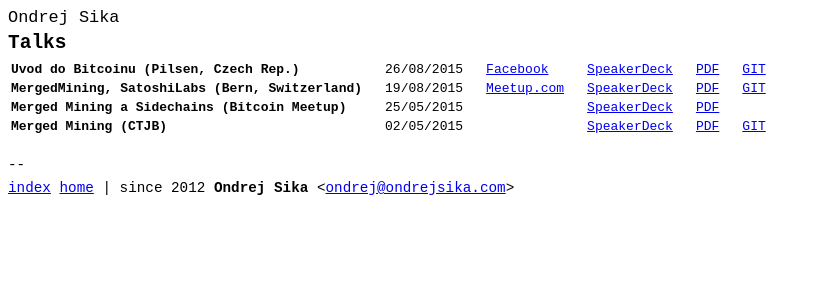
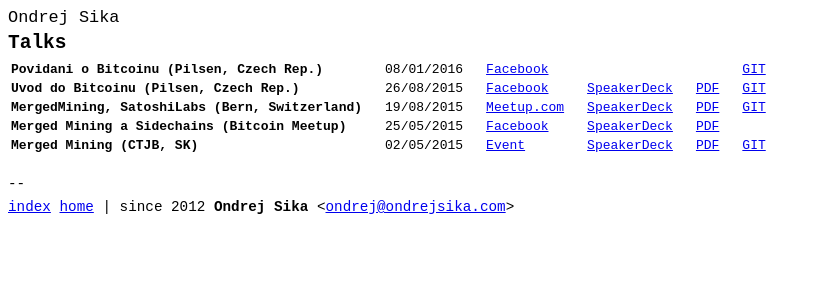
Before and after one commit to ondrejsika/ondrejsika.com, a Jekyll site: the page built from talks/index.md, in a window 1280 px wide. Shown: the top 300 px of the page, without its empty margins (0-821 px from the left). Built offline with Jekyll 4.4.1, drawn with Linux system fonts in a browser that asks for light colours; Markdown is read by kramdown in place of the engine named in the settings; comment, search, counter and statistics services are not loaded.

Commit message:
talks - add povidani o bitcoinu, add some event links

```diff
--- a/talks/index.md
+++ b/talks/index.md
@@ -6,6 +6,20 @@
 ## Talks
 
 <table>
+
+<tr id="bitcoin-pilsen-2016"><td>
+<b>Povidani o Bitcoinu (Pilsen, Czech Rep.)</b>
+</td><td>
+08/01/2016
+</td><td>
+<a href="https://www.facebook.com/events/1541402356172148/">Facebook</a>
+</td><td>
+<!-- <a href="">SpeakerDeck</a> -->
+</td><td>
+<!-- <a href="">PDF</a> -->
+</td><td>
+<a href="https://github.com/ondrejsika/uvod-do-bitcoinu-slides">GIT</a>
+</td></tr>
 
 <tr id="bitcoin-pilsen-2015"><td>
 <b>Uvod do Bitcoinu (Pilsen, Czech Rep.)</b>
@@ -18,7 +32,7 @@
 </td><td>
 <a href="https://speakerd.s3.amazonaws.com/presentations/fe5a08e0c75248ffbcf6bf914b3dad79/Ondrej_Sika__Bitcoin_Intro__slides.pdf">PDF</a>
 </td><td>
-<a href="https://github.com/ondrejsika/uvod-do-bitcoinu-slides">GIT</a>
+<a href="https://github.com/ondrejsika/uvod-do-bitcoinu-slides/tree/seraf2015">GIT</a>
 </td></tr>
 
 <tr id="bitcoin-bern-2015"><td>
@@ -40,6 +54,7 @@
 </td><td>
 25/05/2015
 </td><td>
+<a href="https://www.facebook.com/events/100799940255426/">Facebook</a>
 </td><td>
 <a href="https://speakerdeck.com/ondrejsika/merged-mining-a-sidechains-bitcoin-meetup">SpeakerDeck</a>
 </td><td>
@@ -48,10 +63,11 @@
 </td></tr>
 
 <tr id="ctjb-2015"><td>
-<b>Merged Mining (CTJB)</b>
+<b>Merged Mining (CTJB, SK)</b>
 </td><td>
 02/05/2015
 </td><td>
+<a href="http://ctjb.net/2015">Event</a>
 </td><td>
 <a href="https://speakerdeck.com/ondrejsika/merged-mining-ctjb">SpeakerDeck</a>
 </td><td>
```
